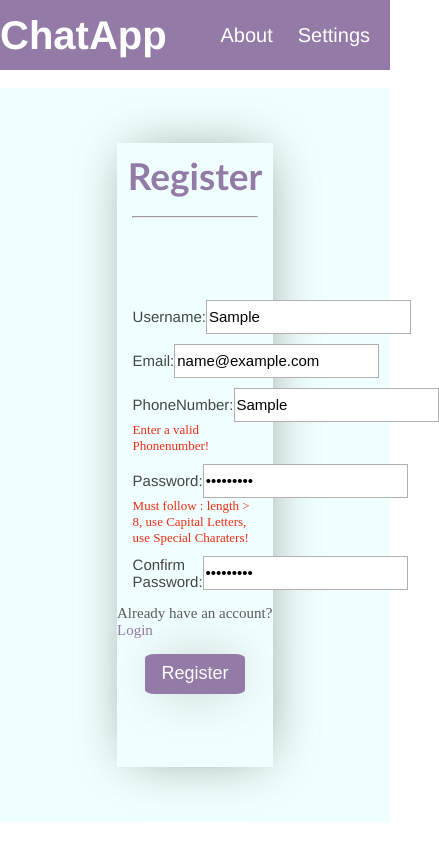
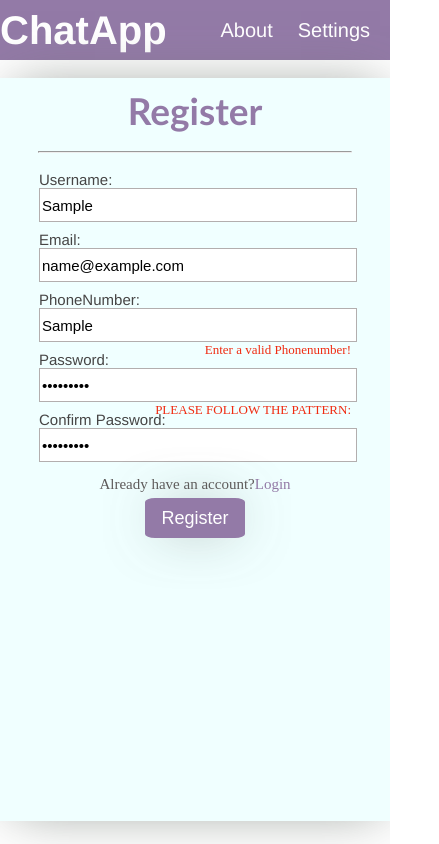
Before and after one commit to Adithyan-MS/ChatApp-client, an Angular app: page /register in a window 390 px wide. Both pictures are taken after typing "Sample", "name@example.com", "Sample", "Sample123", "Sample123" into the empty fields and a click on the button "Register". Shown: the whole page, 439 px wide, since content can reach past the window. Built offline with nearby package versions, Linux system fonts and the light colour scheme.

Commit message:
added validation error and displayed

```diff
--- a/src/app/components/navbar/navbar.component.scss
+++ b/src/app/components/navbar/navbar.component.scss
@@ -1,6 +1,6 @@
 .nav{
     display: flex;
-    height: 70px;
+    height: 60px;
     background-color: rgb(147, 122, 167);
     flex-wrap: wrap;
 }
--- a/src/app/pages/login/login.component.html
+++ b/src/app/pages/login/login.component.html
@@ -4,14 +4,45 @@
             <span>Login</span>
         </div>
         <hr style="width: 80%; color:gray">
-        <form action="" class="login-form">
-            <div class="form-item">
+        <form [formGroup]="loginForm" action="" class="login-form" (ngSubmit)="onFormSubmit(loginForm)">
+            <div class="form-items">
                 <label class="" for="username">Username:</label>
-                <input type="text" class="login-input" id="username">
+                <div class="item">
+                <input type="text" class="login-input" id="username" formControlName="username">
+                @if(loginForm.controls["username"].invalid && loginForm.controls["username"].dirty || loginForm.controls["username"].touched){
+                    <div class="item-error">
+                        @if(loginForm.controls["username"].errors?.['required']){
+                            This field is required.
+                        }@else if (loginForm.controls["username"].errors?.['minlength']) {
+                            Minimum length must be > 3.
+                        }@else if (loginForm.controls["username"].errors?.['maxlength']) {
+                            Maximum length must be < 15.
+                        }
+                    </div>
+                }
+                </div>
             </div>
-            <div class="form-item">
+            <div class="form-items">
                 <label class="" for="password">Password:</label>
-                <input type="password" class="login-input" id="password">
+                <div class="item">
+                    <input type="password" class="login-input" id="password" formControlName="password">
+                    @if(loginForm.controls["password"].invalid && loginForm.controls["password"].dirty || loginForm.controls["password"].touched){
+                        <div class="item-error alert">
+                            @if(loginForm.controls["password"].errors?.['required']){
+                                This field is required.
+                            }@else if (loginForm.controls["password"].errors?.['pattern']) {
+                                <div class="password-error">
+                                    <span>PLEASE FOLLOW THE PATTERN:</span><hr>
+                                    <div class="password-error-items">
+                                        <span>length > 8,</span>
+                                        <span>Capital Letters,</span>
+                                        <span>Special Charaters</span>
+                                    </div>
+                                </div>
+                            }
+                        </div>
+                    }
+                </div>
             </div>
             <div class="form-bottom">
                 <p>Create Account?<a [routerLink]="'/register'" href="">Register</a></p>
--- a/src/app/pages/login/login.component.scss
+++ b/src/app/pages/login/login.component.scss
@@ -7,7 +7,7 @@
 }
 .container{
     height: 65%;
-    width: 45%;
+    width: 40%;
     box-shadow: 2px 0px 53px -12px rgba(100,110,101,0.75);
     display: flex;
     flex-direction: column;
@@ -31,10 +31,25 @@
     height: 70%;
     margin: 10px;
 }
-.form-item{
+.form-items{
+    height: 50px;
     width: 75%;
     display: flex;
+    flex-direction: row;
+    align-items: start;
     justify-content: space-between;
+}
+.item{
+    display: flex;
+    flex-direction: column;
+    justify-content: space-between;
+}
+.item-error{
+    display: flex;
+    width: 100%;
+    justify-content: end;
+    color: rgb(240, 43, 17);
+    font-size: small;
 }
 label{
     font-size: 18px;
@@ -71,11 +86,67 @@ button{
     box-shadow: 2px 0px 53px -12px rgba(100,110,101,0.75);
     cursor: pointer;
     color: white;
+    margin-top: -10px;
 }
 .form-bottom{
-    margin-top: -20px;
+    margin-top: -10px;
     width: 100%;
     display: flex;
     flex-direction: column;
     align-items: center
 }
+.password-error{
+    display: flex;
+    flex-direction: column;
+    overflow-y: scroll;
+    width: 100%;
+    align-items: end;
+    height: 15px;
+}
+.password-error-items{
+    display: flex;
+    gap: 5px;
+}
+@media screen and (max-width: 1200px) {
+    .form-items{
+        flex-direction: column;
+    }
+    .item{
+        width: 100%;
+    }
+    input{
+        width: 100%;
+    }
+    .container{
+        height: 70%;
+    }
+}
+@media screen and (max-width: 900px) {
+    .container{
+        width: 60%;
+    }
+    .form-items{
+        flex-direction: column;
+    }
+    .item{
+        width: 100%;
+    }
+    input{
+        width: 100%;
+    }
+}
+@media screen and (max-width: 600px) {
+    .container{
+        width: 100%;
+        height: 100%;
+    }
+    .form-items{
+        flex-direction: column;
+    }
+    .item{
+        width: 100%;
+    }
+    input{
+        width: 100%;
+    }
+}
--- a/src/app/pages/login/login.component.ts
+++ b/src/app/pages/login/login.component.ts
@@ -1,14 +1,28 @@
-import { Component } from '@angular/core';
+import { Component, OnInit } from '@angular/core';
 import { CommonModule } from '@angular/common';
 import { RouterModule } from '@angular/router';
+import { FormBuilder, FormGroup, ReactiveFormsModule, Validators } from '@angular/forms';
 
 @Component({
   selector: 'app-login',
   standalone: true,
-  imports: [CommonModule,RouterModule],
+  imports: [CommonModule,RouterModule,ReactiveFormsModule],
   templateUrl: './login.component.html',
   styleUrl: './login.component.scss'
 })
-export class LoginComponent {
+export class LoginComponent implements OnInit{
+  loginForm:FormGroup;
 
+  constructor(private fb: FormBuilder){}
+
+  ngOnInit(): void {
+    this.loginForm = this.fb.group({
+      username:['',[Validators.required,Validators.maxLength(15),Validators.minLength(3)]],
+      password:['',[Validators.required,Validators.pattern("(?=.*?[A-Z])(?=.*?[a-z])(?=.*?[0-9])(?=.*?[#?!@$%^&*-]).{8,}")]]
+    })
+  }
+
+  onFormSubmit(form:FormGroup){
+    console.log(form);
+  }
 }
--- a/src/app/pages/register/register.component.html
+++ b/src/app/pages/register/register.component.html
@@ -5,13 +5,12 @@
         </div>
         <hr style="width: 80%; color:gray">
         <form action="" class="register-form" [formGroup]="registerForm" (ngSubmit)="onFormSubmit(registerForm)">
-            <div class="form-item">
+            <div class="form-items">
+                <label class="" for="username">Username:</label>
                 <div class="item">
-                    <label class="" for="username">Username:</label>
                     <input type="text" class="register-input" id="username" formControlName="username">
-                </div>
                     @if(registerForm.controls["username"].invalid && registerForm.controls["username"].dirty || registerForm.controls["username"].touched){
-                    <div class="item-error alert">
+                        <div class="item-error">
                             @if(registerForm.controls["username"].errors?.['required']){
                                 This field is required.
                             }@else if (registerForm.controls["username"].errors?.['minlength']) {
@@ -22,13 +21,13 @@
                         </div>
                     }
                 </div>
-            <div class="form-item">
+            </div>
+            <div class="form-items">
+                <label class="" for="email">Email:</label>
                 <div class="item">
-                    <label class="" for="email">Email:</label>
                     <input type="email" class="register-input" id="email" formControlName="email">
-                </div>
                     @if(registerForm.controls["email"].invalid && registerForm.controls["email"].dirty || registerForm.controls["email"].touched){
-                    <div class="item-error alert">
+                        <div class="item-error">
                             @if(registerForm.controls["email"].errors?.['required']){
                                 This field is required.
                             }@else if (registerForm.controls["email"].errors?.['email']) {
@@ -37,13 +36,13 @@
                         </div>
                     }
                 </div>
-            <div class="form-item">
+            </div>
+            <div class="form-items">
+                <label class="" for="phoneNumber">PhoneNumber:</label>
                 <div class="item">
-                    <label class="" for="phoneNumber">PhoneNumber:</label>
                     <input type="text" class="register-input" id="phoneNumber" formControlName="phonenumber">
-                </div>
                     @if(registerForm.controls["phonenumber"].invalid && registerForm.controls["phonenumber"].dirty || registerForm.controls["phonenumber"].touched){
-                    <div class="item-error alert">
+                        <div class="item-error">
                             @if(registerForm.controls["phonenumber"].errors?.['required']){
                                 This field is required.
                             }@else if (registerForm.controls["phonenumber"].errors?.['pattern']) {
@@ -52,35 +51,43 @@
                         </div>
                     }
                 </div>
-            <div class="form-item">
+            </div>
+            <div class="form-items">
+                <label class="" for="password">Password:</label>
                 <div class="item">
-                    <label class="" for="password">Password:</label>
                     <input type="password" class="register-input" id="password" formControlName="password">
-                </div>
                     @if(registerForm.controls["password"].invalid && registerForm.controls["password"].dirty || registerForm.controls["password"].touched){
-                    <div class="item-error alert">
+                        <div class="item-error">
                             @if(registerForm.controls["password"].errors?.['required']){
                                 This field is required.
                             }@else if (registerForm.controls["password"].errors?.['pattern']) {
-                            Must follow : length > 8, use Capital Letters, use Special Charaters!
+                                <div class="password-error">
+                                    <span>PLEASE FOLLOW THE PATTERN:</span><hr>
+                                    <div class="password-error-items">
+                                        <span>length > 8,</span>
+                                        <span>Capital Letters,</span>
+                                        <span>Special Charaters</span>
+                                    </div>
+                                </div>
                             }
                         </div>
                     }
                 </div>
-            <div class="form-item">
+            </div>
+            <div class="form-items">
+                <label class="" for="confirmPassword">Confirm Password:</label>
                 <div class="item">
-                    <label class="" for="confirmPassword">Confirm Password:</label>
                     <input type="password" class="register-input" id="confirmPassword" formControlName="confirmPassword">
-                </div>
                     @if(registerForm.controls["confirmPassword"].invalid && registerForm.controls["confirmPassword"].dirty || registerForm.controls["confirmPassword"].touched){
-                    <div class="item-error alert">
+                        <div class="item-error">
                             @if(registerForm.controls["confirmPassword"].errors?.['required']){
                                 This field is required.
-                        }@else if (!registerForm.controls["confirmPassword"].value == registerForm.controls["password"].value) {
+                            }@else if (registerForm.controls["confirmPassword"].value != registerForm.controls["password"].value) {
                                 Password does'nt Match!
                             }
                         </div>
                     }
+                </div>
             </div>
             <div class="form-bottom">
                 <p>Already have an account?<a [routerLink]="'/login'" href="">Login</a></p>
--- a/src/app/pages/register/register.component.scss
+++ b/src/app/pages/register/register.component.scss
@@ -1,5 +1,5 @@
 .register{
-    height:87%;
+    height:88%;
     background-color: azure;
     display: flex;
     align-items: center;
@@ -25,20 +25,22 @@
     display: flex;
     flex-direction: column;
     align-items: center;
-    justify-content: center;
+    justify-content: start;
     gap: 10px;
     height: 100%;
+    margin: 10px;
 }
-.form-item{
+.form-items{
+    height: 50px;
     width: 80%;
     display: flex;
-    flex-direction: column;
+    flex-direction: row;
+    align-items: start;
     justify-content: space-between;
 }
 .item{
     display: flex;
-    width: 100%;
-    justify-content: space-between;
+    flex-direction: column;
 }
 .item-error{
     display: flex;
@@ -82,6 +84,7 @@ button{
     box-shadow: 2px 0px 53px -12px rgba(100,110,101,0.75);
     cursor: pointer;
     color: white;
+    margin-top: -10px;
 }
 .form-bottom{
     margin-top: -10px;
@@ -90,3 +93,59 @@ button{
     flex-direction: column;
     align-items: center
 }
+.password-error{
+    display: flex;
+    flex-direction: column;
+    overflow-y: scroll;
+    width: 100%;
+    align-items: end;
+    height: 15px;
+}
+.password-error-items{
+    display: flex;
+    gap: 5px;
+}
+
+@media screen and (max-width: 1200px) {
+    .form-items{
+        flex-direction: column;
+    }
+    .item{
+        width: 100%;
+    }
+    input{
+        width: 100%;
+    }
+    .container{
+        height: 90%;
+    }
+}
+@media screen and (max-width: 900px) {
+    .container{
+        width: 60%;
+    }
+    .form-items{
+        flex-direction: column;
+    }
+    .item{
+        width: 100%;
+    }
+    input{
+        width: 100%;
+    }
+}
+@media screen and (max-width: 600px) {
+    .container{
+        width: 100%;
+        height: 100%;
+    }
+    .form-items{
+        flex-direction: column;
+    }
+    .item{
+        width: 100%;
+    }
+    input{
+        width: 100%;
+    }
+}
```
Lines whose indentation alone changed are shown as unchanged.
